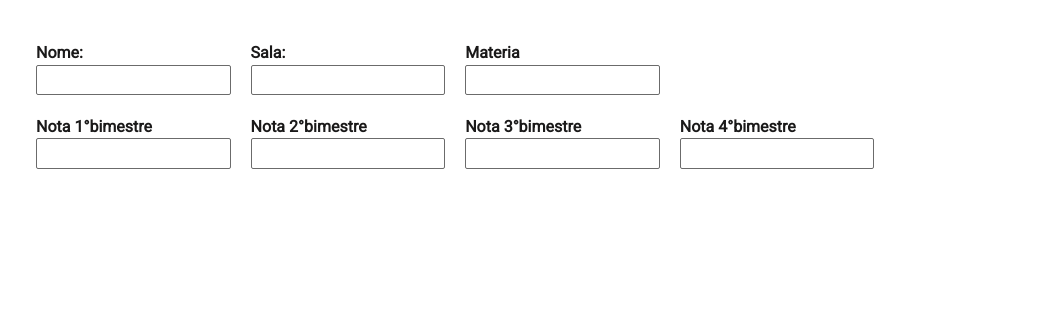
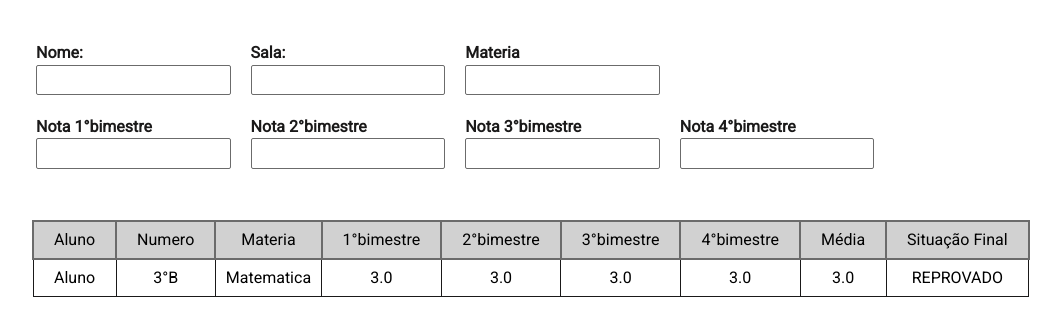
Before and after one commit to GuiRamos7/cadastrar-aluno, a plain HTML site: page index.html in a window 1280 px wide. Shown: the part 107-442 px from the top of the page, without its empty margins (56-1117 px from the left). Drawn offline with Linux system fonts and the light colour scheme.

Commit message:
Adicionando tabela

```diff
--- a/css/main.css
+++ b/css/main.css
@@ -43,3 +43,20 @@ input:focus{
     box-shadow: 0 0 3px #1f65fc;
     border: 1px solid #1f65fc;
 }
+
+table{
+    margin: 3em 5.5em;
+}
+thead td{
+    background: #d1d1d1;
+    border: 2px solid #6b6b6b;
+    padding: 10px 20px;
+    text-align: center;
+
+}
+
+.td-aluno td{
+    text-align: center;
+    padding: 10px;
+    border: 1px solid #1a1919
+}
--- a/index.html
+++ b/index.html
@@ -57,5 +57,33 @@
         </div>
 
     </form>
+    <table>
+        <thead>
+            <td>Aluno</td>
+            <td>Numero</td>
+            <td>Materia</td>
+            <td>1°bimestre</td>
+            <td>2°bimestre</td>
+            <td>3°bimestre</td>
+            <td>4°bimestre</td>
+            <td>Média</td>
+            <td>Situação Final</td>
+        </thead>
+
+        <tbody>
+            <tr class="td-aluno">
+                <td>Aluno</td>
+                <td>3°B</td>
+                <td>Matematica</td>
+                <td>3.0</td>
+                <td>3.0</td>
+                <td>3.0</td>
+                <td>3.0</td>
+                <td>3.0</td>
+                <td>REPROVADO</td>
+            </tr>
+        </tbody>
+
+    </table>
 </body>
 </html>
```
